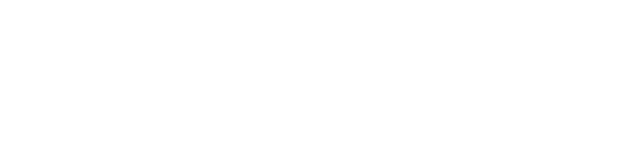
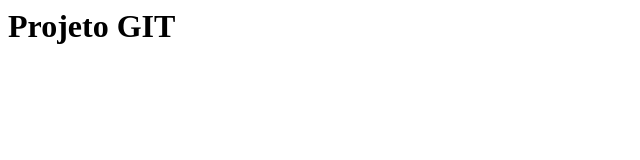
Before and after one commit to MarcosAnjos/curso-git, a plain HTML site: page index.html in a window 1280 px wide. Shown: the whole page, without its empty margins (0-640 px from the left). Drawn offline with Linux system fonts and the light colour scheme.

Commit message:
Titulo da pagina

```diff
--- a/index.html
+++ b/index.html
@@ -4,5 +4,5 @@
 
 
 </body>
-
+    <h1>Projeto GIT</h1>
 </html>
```
